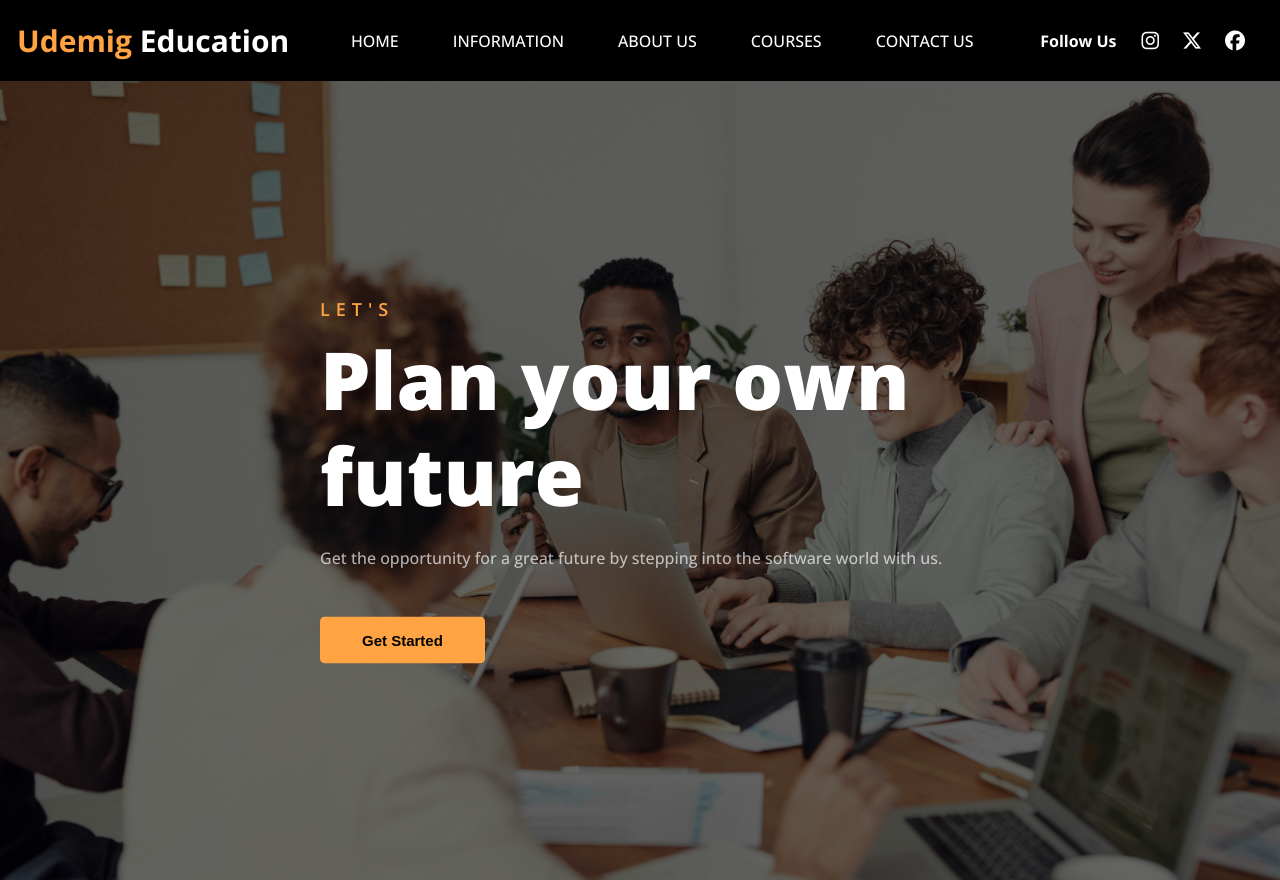
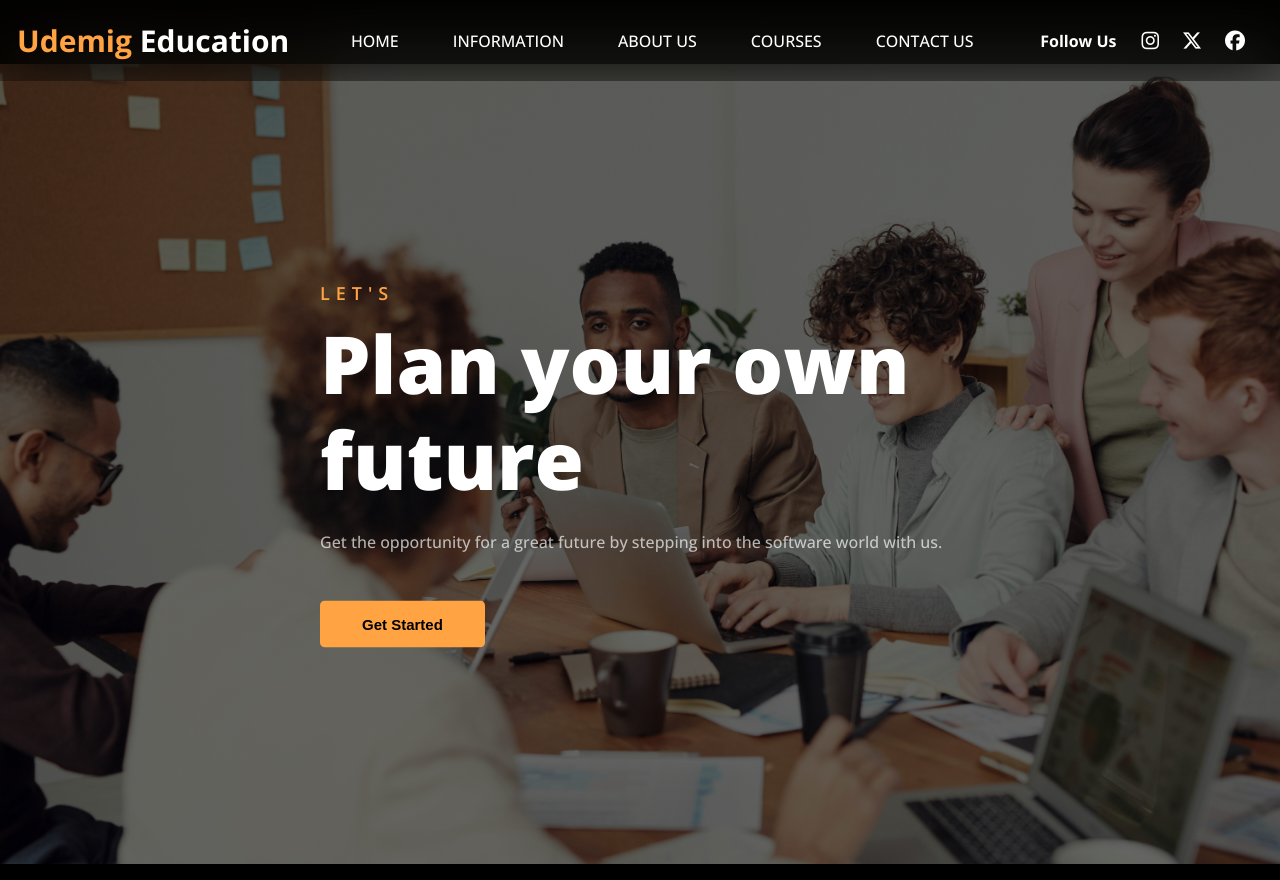
Before and after one commit to mucarrr/Education-Website-Udemig2, a plain HTML site: page index.html in a window 1280 px wide. Shown: the top 880 px of the page. Drawn offline with nearby package versions, Linux system fonts and the light colour scheme.

Commit message:
changes uploaded

```diff
--- a/style/_header.scss
+++ b/style/_header.scss
@@ -6,7 +6,7 @@ header{
     @include tablet(){
         justify-content: center;
     }
-    background-color: $bg-color;
+    background-color: transparent;
     position: fixed;
     width: 100%;
     top: 0;
@@ -65,3 +65,14 @@ header{
 
     }
 }
+header::after{
+    content: "";
+    position: absolute;
+    top: 0;
+    left: 0;
+    width: 100%;
+    height: 100%;
+    background-color: hsla(23, 12%, 4%, 0.2);
+    backdrop-filter: blur(32px);
+    z-index:-1;
+}
--- a/style/_main.scss
+++ b/style/_main.scss
@@ -9,7 +9,7 @@
     background-image:linear-gradient(to left, rgba(0,0,0,0.6), rgba(0,0,0,0.6)), url("../images/group.jpeg");
     background-size: cover;
     background-position: bottom center;
-    top: 5rem;
+    top: 4rem;
     .main-container{
         position: absolute;
         top: 50%;
```
Also changed, not shown: style/_header.css (added), style/style.css, 2 other files.
